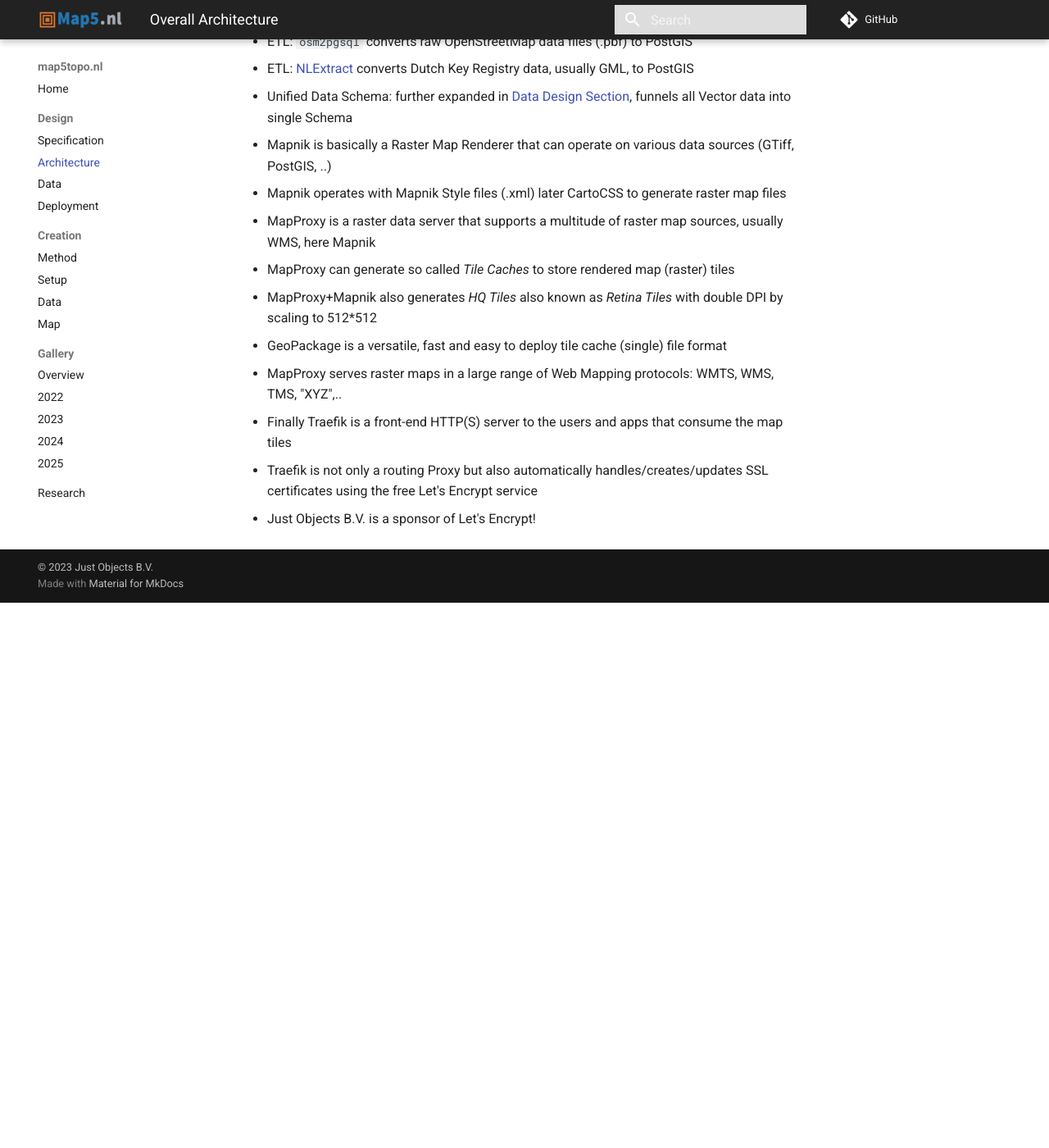
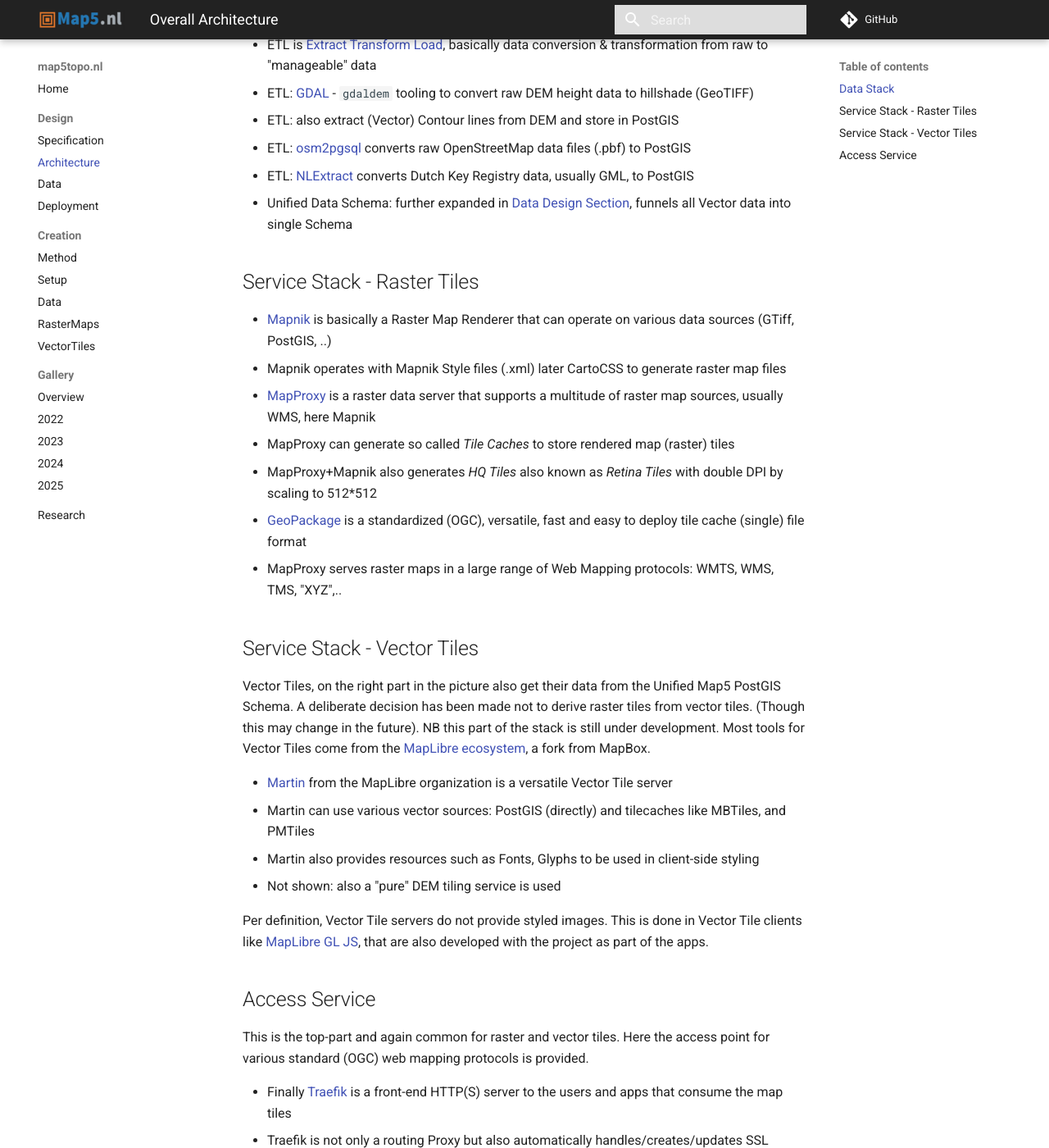
Before and after one commit to map5nl/map5topo.nl, an MkDocs documentation site: the page built from docs/src/design/architecture.md, in a window 1280 px wide and 1400 px high, scrolled down 1006 px. Shown: the whole window at 82% size. Built offline with MkDocs 1.6.1 and Material for MkDocs 9.7.7, drawn with Linux system fonts in a browser that asks for light colours; comment, search, counter and statistics services are not loaded; before the commit the page ends 1741 px from its top, so only the background shows below that; some of the changed text lies outside the part shown.

Commit message:
enrich documentation more content

```diff
--- a/docs/mkdocs.yml
+++ b/docs/mkdocs.yml
@@ -17,7 +17,8 @@
         - Method: create/method.md
         - Setup: create/setup.md
         - Data: create/data.md
-        - Map: create/map.md
+        - RasterMaps: create/map-raster.md
+        - VectorTiles: create/map-vector.md
     - Gallery:
         - Overview: gallery/index.md
         - 2022: gallery/2022.md
--- a/docs/src/design/architecture.md
+++ b/docs/src/design/architecture.md
@@ -5,6 +5,7 @@
 # Architecture
 
 The overall, what may be called, "full stack", high-level architecture, is depicted in the diagram below. (Click on the image to enlarge).
+Note that this is the setup for both raster tiles/maps and Vector Tiles.
 
 
 <figure markdown>
@@ -18,20 +19,48 @@
 
 In short from bottom to top:
 
+## Data Stack
+
+This part is common for both Raster and Vector Tiles:
+
 * bottom green boxes: raw datasets
-* ETL is Extract Transform Load, basically data conversion & transformation from raw to "manageable" data
-* ETL: GDAL - `gdaldem` tooling to convert raw DEM height data to hillshade (GeoTIFF)
+* ETL is [Extract Transform Load](https://en.wikipedia.org/wiki/Extract,_transform,_load), basically data conversion & transformation from raw to "manageable" data
+* ETL: [GDAL](https://gdal.org/) - `gdaldem` tooling to convert raw DEM height data to hillshade (GeoTIFF)
 * ETL: also extract (Vector) Contour lines from DEM and store in PostGIS
-* ETL: `osm2pgsql` converts raw OpenStreetMap data files (.pbf) to PostGIS
+* ETL: [osm2pgsql](https://osm2pgsql.org/) converts raw OpenStreetMap data files (.pbf) to PostGIS
 * ETL: [NLExtract](https://nlextract.nl) converts Dutch Key Registry data, usually GML, to PostGIS
 * Unified Data Schema: further expanded in [Data Design Section](data.md), funnels all Vector data into single Schema
-* Mapnik is basically a Raster Map Renderer that can operate on various data sources (GTiff, PostGIS, ..)
+
+## Service Stack - Raster Tiles
+
+* [Mapnik](https://mapnik.org/) is basically a Raster Map Renderer that can operate on various data sources (GTiff, PostGIS, ..)
 * Mapnik operates with Mapnik Style files (.xml) later CartoCSS to generate raster map files
-* MapProxy is a raster data server that supports a multitude of raster map sources, usually WMS, here Mapnik
+* [MapProxy](https://mapproxy.org/) is a raster data server that supports a multitude of raster map sources, usually WMS, here Mapnik
 * MapProxy can generate so called *Tile Caches* to store rendered map (raster) tiles
 * MapProxy+Mapnik also generates *HQ Tiles* also known as *Retina Tiles* with double DPI by scaling to 512*512
-* GeoPackage is a versatile, fast and easy to deploy tile cache (single) file format
+* [GeoPackage](https://www.geopackage.org/) is a standardized (OGC), versatile, fast and easy to deploy tile cache (single) file format
 * MapProxy serves raster maps in a large range of Web Mapping protocols: WMTS, WMS, TMS, "XYZ",..
-* Finally Traefik is a front-end HTTP(S) server to the users and apps that consume the map tiles
-* Traefik is not only a routing Proxy but also automatically handles/creates/updates SSL certificates using the free Let's Encrypt service
-* Just Objects B.V. is a sponsor of Let's Encrypt!
+
+## Service Stack - Vector Tiles
+
+Vector Tiles, on the right part in the picture also get their data from the
+Unified Map5 PostGIS Schema. A deliberate decision has been made not to derive raster tiles from vector tiles.
+(Though this may change in the future). NB this part of the stack is still under development.
+Most tools for Vector Tiles come from the [MapLibre ecosystem](https://maplibre.org/), a fork from MapBox.
+
+* [Martin](https://martin.maplibre.org/) from the MapLibre organization is a versatile Vector Tile server
+* Martin can use various vector sources: PostGIS (directly) and tilecaches like MBTiles, and PMTiles
+* Martin also provides resources such as Fonts, Glyphs to be used in client-side styling
+* Not shown: also a "pure" DEM tiling service is used
+
+Per definition, Vector Tile servers do not provide styled images. This is done
+in Vector Tile clients like [MapLibre GL JS](https://maplibre.org/maplibre-gl-js/docs/), that are also developed with the project as part of the apps.
+
+## Access Service
+
+This is the top-part and again common for raster and vector tiles.
+Here the access point for various standard (OGC) web mapping protocols is provided.
+
+* Finally [Traefik](https://traefik.io/traefik) is a front-end HTTP(S) server to the users and apps that consume the map tiles
+* Traefik is not only a routing Proxy but also automatically handles/creates/updates SSL certificates using the free [Let's Encrypt](https://letsencrypt.org/) service
+* *Just Objects B.V. sponsors Let's Encrypt!*
```
Also changed, not shown: docs/src/create/map-raster.md (renamed from docs/src/create/map.md, +3 -3 lines), docs/src/create/map-vector.md (added, +32 -0 lines), docs/src/design/spec.md (+13 -11 lines), docs/src/assets/images/design/fullstack.png, docs/src/assets/images/map5topo-oosterbeek-vec.jpg (added).
